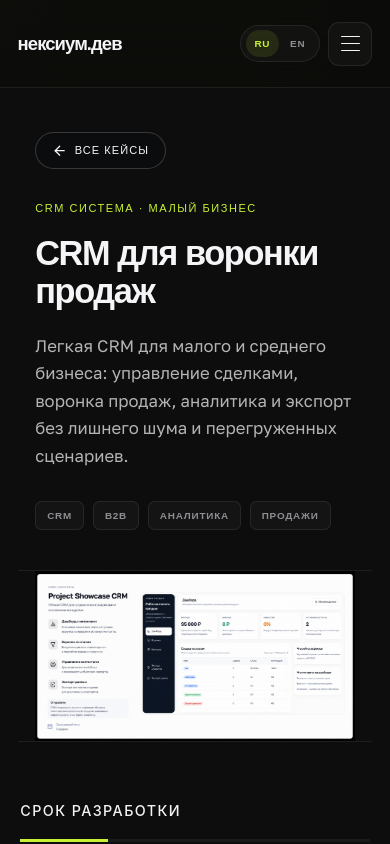
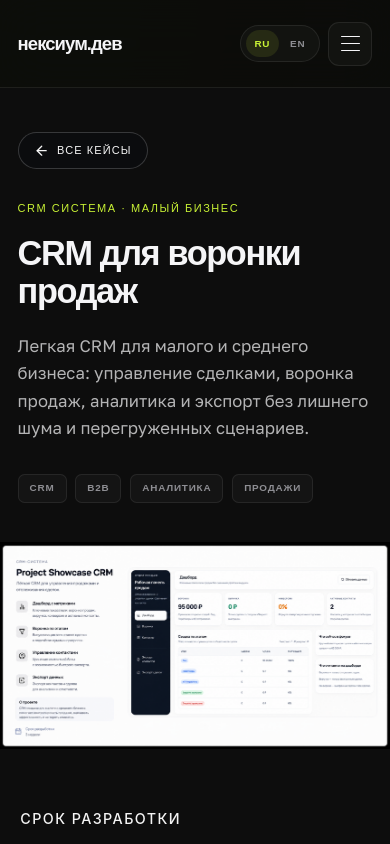
Before and after one commit to tauriene/solodev, a React (Vite) app: page /cases/crm in a window 390 px wide. Shown: the top 844 px of the page. Built offline with nearby package versions, Linux system fonts and the light colour scheme; the HTML template or start-up script is replaced by a standard one; a web font is replaced by a local one.

Commit message:
feat: add styling adjustments for CaseRef hero component and related elements

```diff
--- a/src/index.css
+++ b/src/index.css
@@ -4155,7 +4155,6 @@ button.badge:hover:not(.active) {
         border-radius: 18px;
     }
 
-    .case-ref-hero,
     .case-ref-info-cell,
     .case-ref-split-cell,
     .case-ref-tags-row {
@@ -4163,6 +4162,38 @@ button.badge:hover:not(.active) {
         padding-right: 16px;
     }
 
+    .case-ref-hero {
+        padding-left: 0;
+        padding-right: 0;
+    }
+
+    .case-ref-hero .cp-hero-content {
+        padding-left: 16px;
+        padding-right: 16px;
+    }
+
+    .case-ref-hero-screen {
+        border: none;
+        width: 100%;
+        margin-left: 0;
+        margin-right: 0;
+    }
+
+    .case-ref-hero-screen .case-ref-hero-media {
+        width: 100%;
+        max-width: none;
+        margin-left: 0;
+        margin-right: 0;
+        padding-left: 0;
+        padding-right: 0;
+    }
+
+    .case-ref-hero-screen .case-ref-frame,
+    .case-ref-hero-screen .case-ref-image {
+        width: 100%;
+        max-width: none;
+    }
+
     .case-ref-top {
         margin-bottom: 1.6rem;
     }
```
